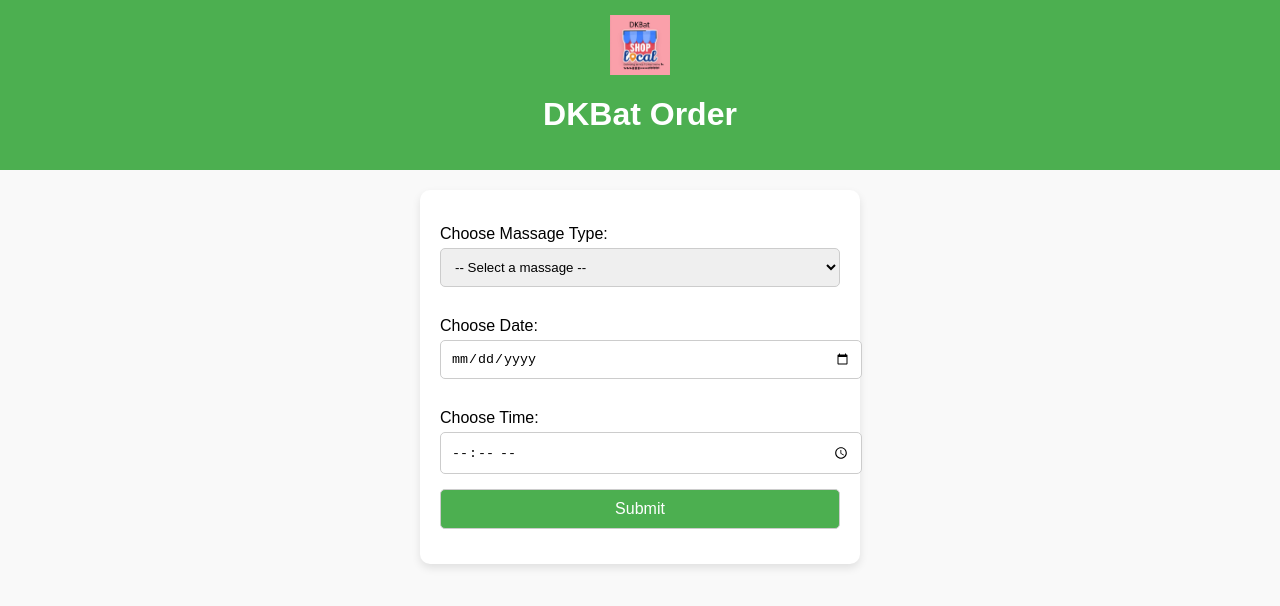
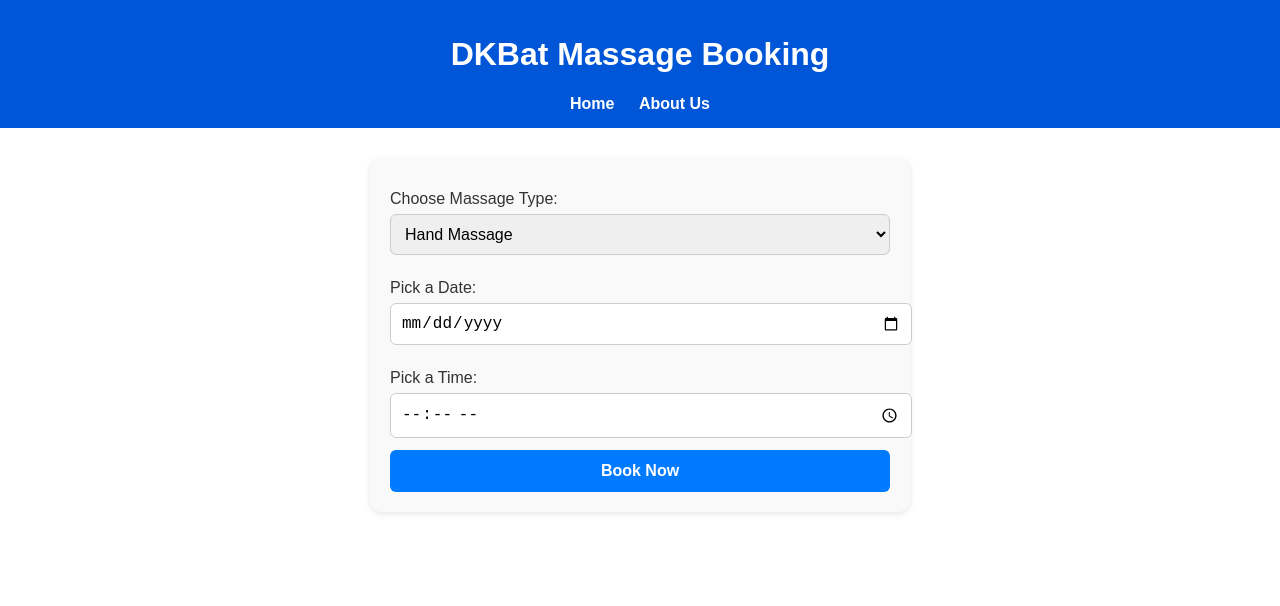
Before and after one commit to dkbatorder/dkbatorder01.github.io, a plain HTML site: page index.html in a window 1280 px wide. Drawn offline with Linux system fonts and the light colour scheme.

Commit message:
Updating to a new modern syle
I am adding a new style to the website

```diff
--- a/index.html
+++ b/index.html
@@ -3,93 +3,97 @@
 <head>
   <meta charset="UTF-8">
   <meta name="viewport" content="width=device-width, initial-scale=1.0">
-  <title>DKBat Order</title>
+  <title>DKBat Booking</title>
   <style>
     body {
       font-family: Arial, sans-serif;
       margin: 0;
       padding: 0;
-      background: #f9f9f9;
+      background-color: #ffffff;
+      color: #333;
+    }
+
+    header {
+      background: #0056d6;
+      color: white;
+      padding: 15px;
       text-align: center;
     }
-    header {
-      background: #4CAF50;
+
+    nav a {
       color: white;
-      padding: 15px;
+      margin: 0 10px;
+      text-decoration: none;
+      font-weight: bold;
     }
-    header img {
-      height: 60px;
-      display: block;
-      margin: 0 auto 10px;
+
+    .container {
+      max-width: 500px;
+      margin: 30px auto;
+      background: #f9f9f9;
+      padding: 20px;
+      border-radius: 12px;
+      box-shadow: 0px 2px 6px rgba(0,0,0,0.1);
     }
-    form {
-      margin: 20px auto;
-      padding: 20px;
-      max-width: 400px;
-      background: white;
-      border-radius: 10px;
-      box-shadow: 0 4px 8px rgba(0,0,0,0.1);
-    }
+
     label {
       display: block;
-      margin: 15px 0 5px;
-      text-align: left;
+      margin: 12px 0 6px;
     }
-    select, input, button {
+
+    select, input {
       width: 100%;
       padding: 10px;
-      margin-bottom: 15px;
+      margin-bottom: 12px;
       border: 1px solid #ccc;
-      border-radius: 5px;
+      border-radius: 6px;
+      font-size: 16px;
     }
+
     button {
-      background: #4CAF50;
+      width: 100%;
+      padding: 12px;
+      font-size: 16px;
+      font-weight: bold;
+      background: #007bff;
       color: white;
-      font-size: 16px;
+      border: none;
+      border-radius: 6px;
       cursor: pointer;
+      transition: 0.3s;
     }
+
     button:hover {
-      background: #45a049;
+      background: #0056d6;
     }
   </style>
 </head>
 <body>
   <header>
-    <img src="logo.jpg" alt="DKBat Logo">
-    <h1>DKBat Order</h1>
+    <h1>DKBat Massage Booking</h1>
+    <nav>
+      <a href="index.html">Home</a>
+      <a href="about.html">About Us</a>
+    </nav>
   </header>
 
-  <form id="orderForm">
+  <div class="container">
+    <form>
       <label for="massage">Choose Massage Type:</label>
-    <select id="massage" name="massage" required>
-      <option value="">-- Select a massage --</option>
+      <select id="massage" name="massage">
         <option value="hand">Hand Massage</option>
-      <option value="fullbody">Full Body Massage</option>
+        <option value="full">Full Body Massage</option>
         <option value="crawling">Crawling Massage</option>
       </select>
 
-    <label for="date">Choose Date:</label>
+      <label for="date">Pick a Date:</label>
       <input type="date" id="date" name="date" required>
 
-    <label for="time">Choose Time:</label>
+      <label for="time">Pick a Time:</label>
       <input type="time" id="time" name="time" required>
 
-    <button type="submit">Submit</button>
+      <button type="submit">Book Now</button>
     </form>
-
-  <script>
-    document.getElementById("orderForm").addEventListener("submit", function(e) {
-      e.preventDefault();
-      const massage = document.getElementById("massage").value;
-      const date = document.getElementById("date").value;
-      const time = document.getElementById("time").value;
-
-      if (massage && date && time) {
-        alert("Booking Confirmed!\nMassage: " + massage + "\nDate: " + date + "\nTime: " + time);
-      } else {
-        alert("Please fill out all fields.");
-      }
-    });
-  </script>
+  </div>
 </body>
 </html>
```
Lines whose indentation alone changed are shown as unchanged.
